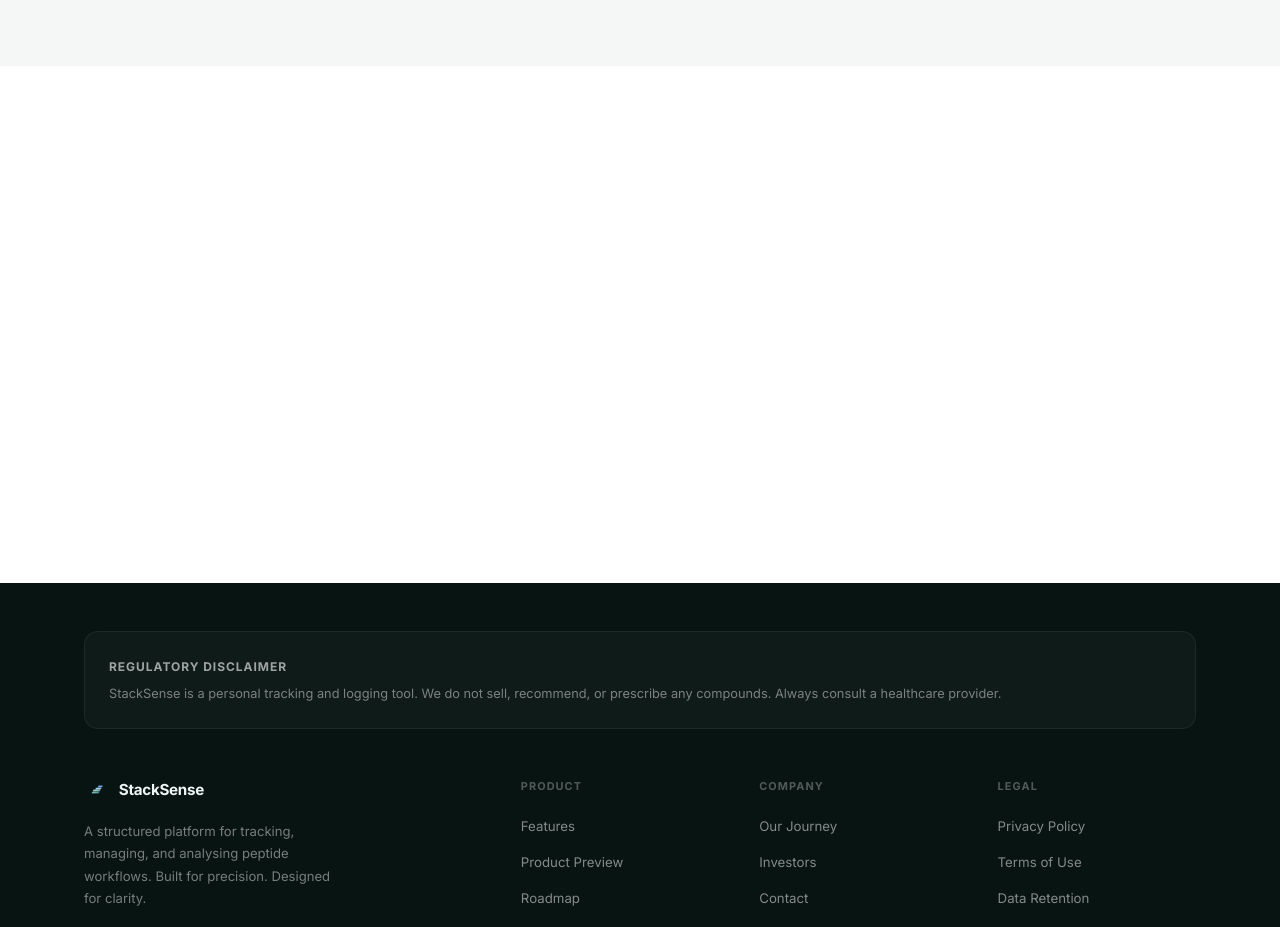
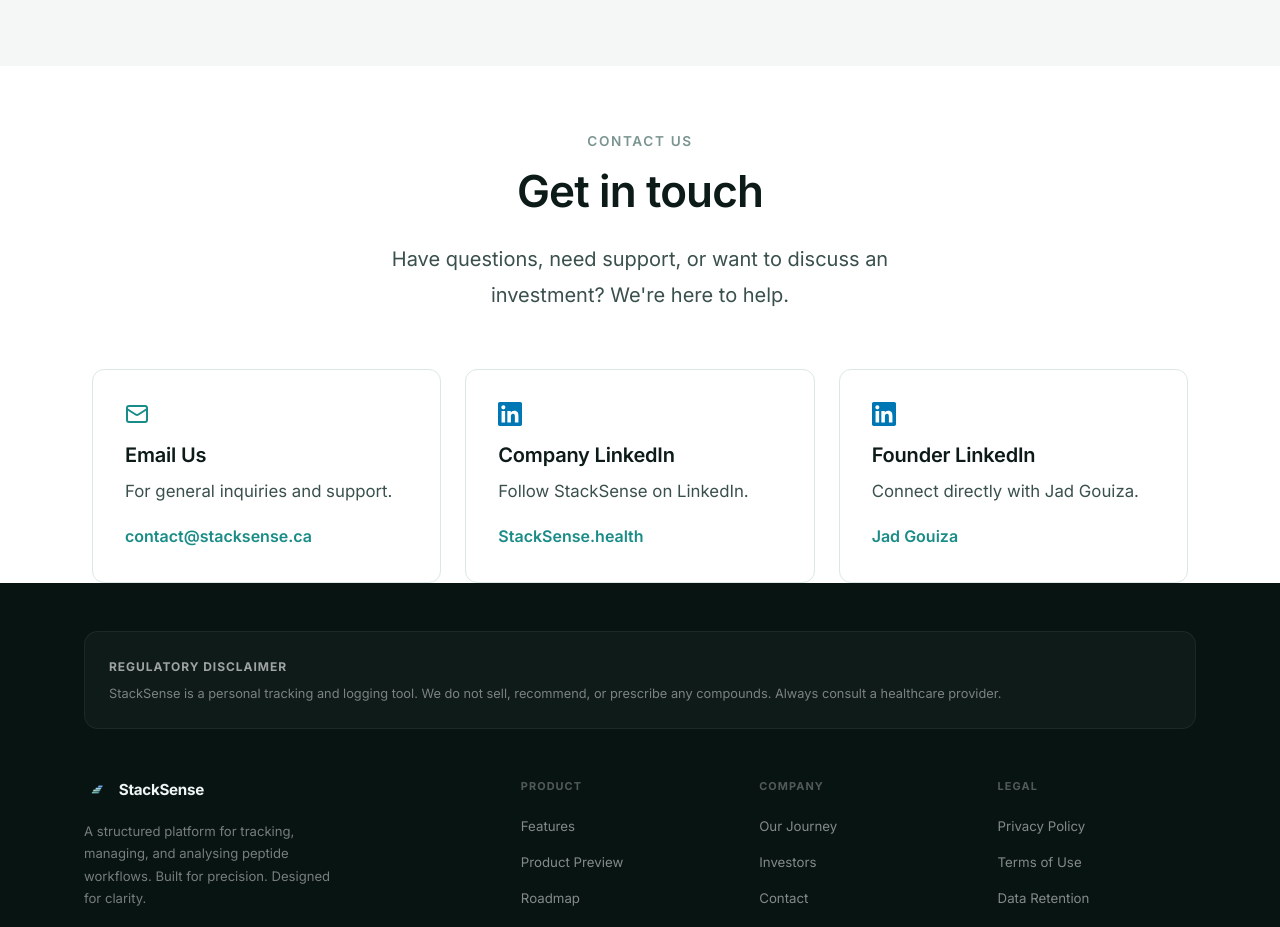
Before and after one commit to dufleuvecontact-cmd/stacksense-landing, a React (Vite) app: page / in a window 1280 px wide. Shown: the part 10340-11267 px from the top of the page. Built offline with nearby package versions, Linux system fonts and the light colour scheme; no server answers.

Commit message:
Fix invisible Contact component by adding IntersectionObserver

```diff
--- a/src/components/Contact.jsx
+++ b/src/components/Contact.jsx
@@ -1,4 +1,5 @@
 import { Mail } from 'lucide-react'
+import { useEffect, useRef } from 'react'
 
 const LinkedinIcon = ({ size = 24, color = '#0077B5' }) => (
   <svg width={size} height={size} viewBox="0 0 24 24" fill={color}>
@@ -7,8 +8,18 @@
 )
 
 export default function Contact() {
+  const ref = useRef(null)
+  useEffect(() => {
+    if (!ref.current) return
+    const obs = new IntersectionObserver(entries => {
+      entries.forEach(e => { if (e.isIntersecting) { e.target.classList.add('in'); obs.unobserve(e.target) } })
+    }, { threshold: 0.1, rootMargin: '0px 0px -40px 0px' })
+    ref.current.querySelectorAll('.sr,.sr-fade').forEach(el => obs.observe(el))
+    return () => obs.disconnect()
+  }, [])
+
   return (
-    <section id="contact" style={{ padding: '4rem 0 0', background: '#fff' }}>
+    <section id="contact" ref={ref} style={{ padding: '4rem 0 0', background: '#fff' }}>
       <div className="wrap" style={{ textAlign: 'center' }}>
         <div className="sr">
           <p className="eyebrow" style={{ marginBottom: '.75rem' }}>Contact Us</p>
```
